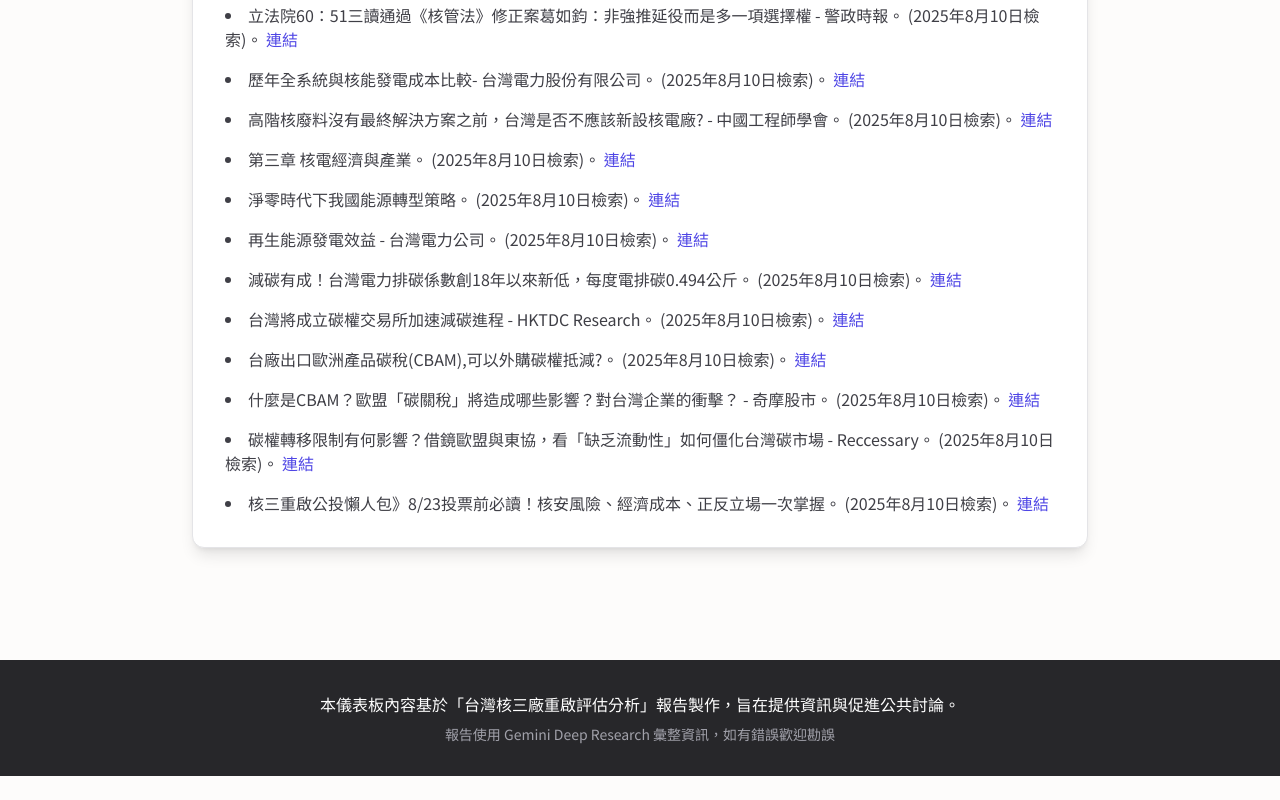
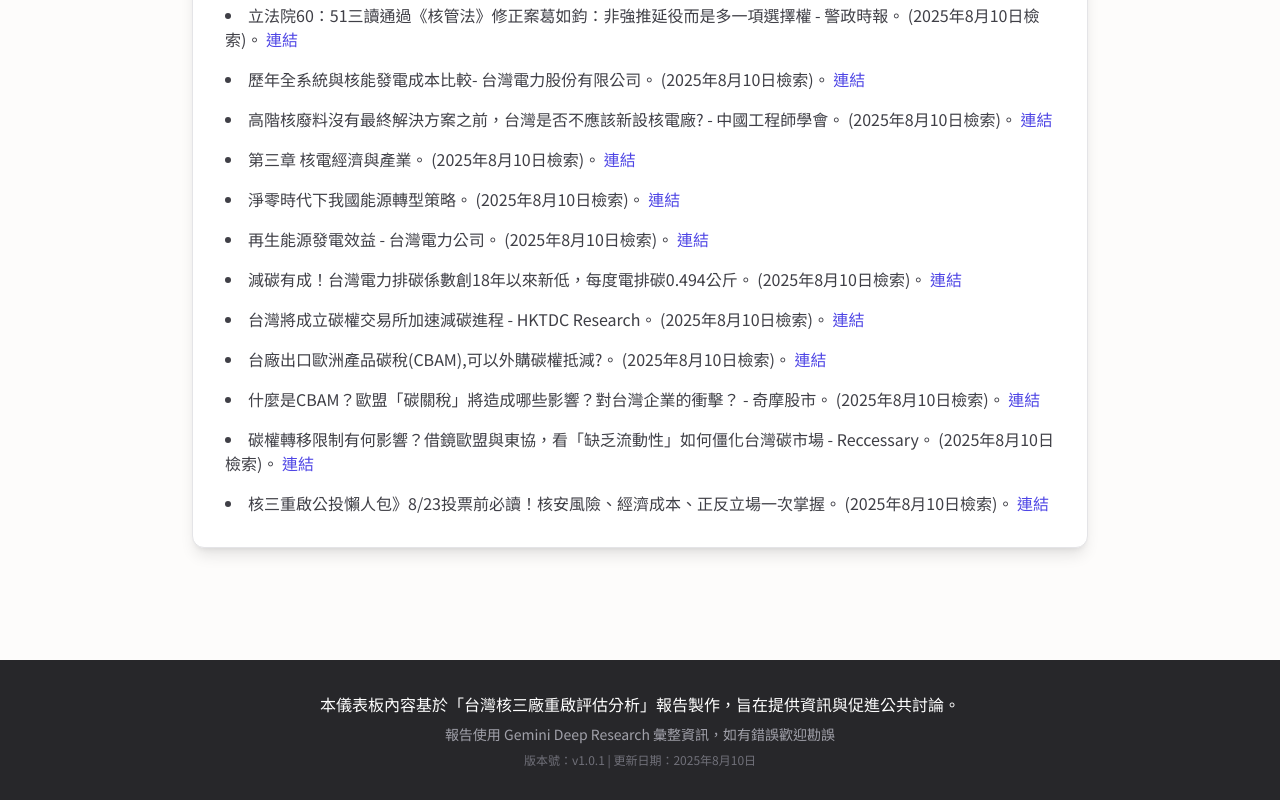
Before and after one commit to Sirius207/nuclear-reactivation-dashboard, a plain HTML site: page index.html in a window 1280 px wide. Shown: the part 7990-8790 px from the top of the page. Before the commit the page ends 8766 px from the top, so only its background shows below. Drawn offline with nearby package versions, Linux system fonts and the light colour scheme.

Commit message:
feat: 添加版本號 v1.0.1 到頁面底部

```diff
--- a/index.html
+++ b/index.html
@@ -282,6 +282,7 @@
         <div class="container mx-auto px-6 py-8 text-center">
             <p>本儀表板內容基於「台灣核三廠重啟評估分析」報告製作，旨在提供資訊與促進公共討論。</p>
             <p class="text-sm text-zinc-400 mt-2">報告使用 Gemini Deep Research 彙整資訊，如有錯誤歡迎勘誤</p>
+            <p class="text-xs text-zinc-500 mt-2">版本號：v1.0.1 | 更新日期：2025年8月10日</p>
         </div>
     </footer>
 
```
